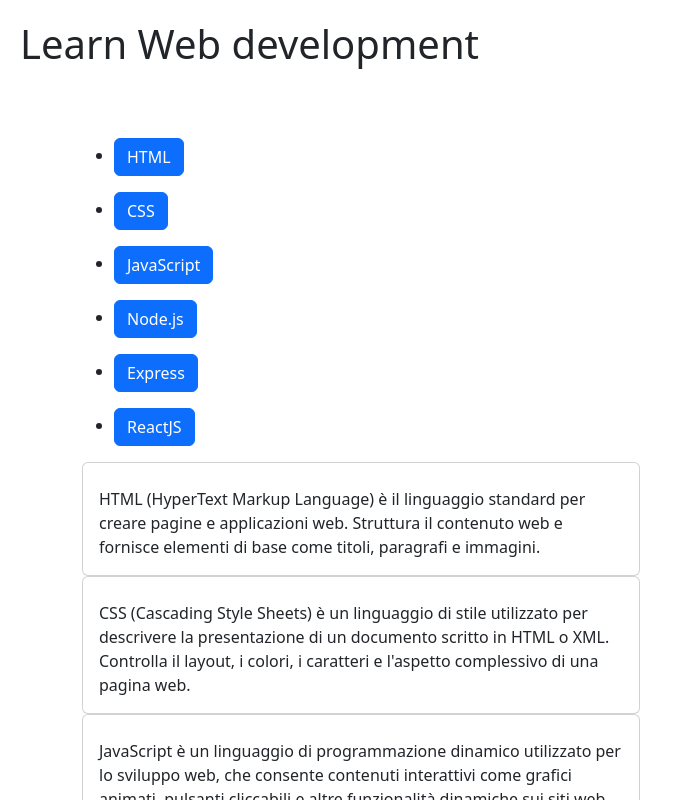
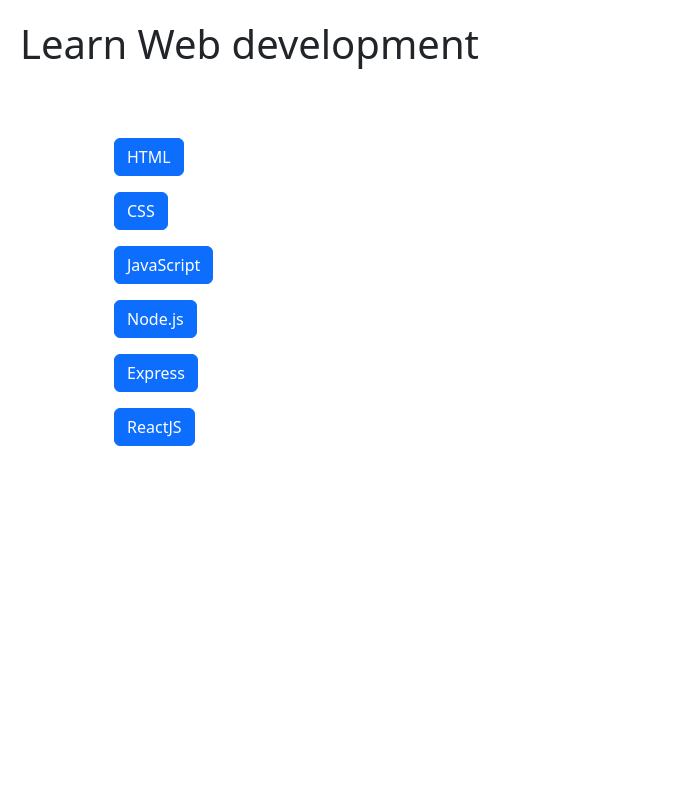
Before and after one commit to FrancescoGiommi/react-use-state, a React (Vite) app: page / in a window 1280 px wide. Shown: the top 800 px of the page, without its empty margins (0-680 px from the left). Built offline with nearby package versions, Linux system fonts and the light colour scheme.

Commit message:
Add comment

```diff
--- a/src/App.jsx
+++ b/src/App.jsx
@@ -20,15 +20,12 @@
 
     Scomporre la card dei dettagli in un componente a parte che mantenga le sue funzionalità */
 
-import { useState } from "react";
 import Header from "./components/Header";
 import Main from "./components/Main";
 import Footer from "./components/Footer";
 import "./App.css";
 
 function App() {
-  const [count, setCount] = useState(0);
-
   return (
     <>
       <Header />
--- a/src/components/Card.jsx
+++ b/src/components/Card.jsx
@@ -1,7 +1,7 @@
 export default function Card({ id, title, description }) {
   return (
     <>
-      <div className="card w-50">
+      <div className="card w-50 mb-3 hidden">
         <div className="card-body" key={id}>
           <h2 className="card-title">{title}</h2>
           <p className="card-text">{description}</p>
--- a/src/components/Main.jsx
+++ b/src/components/Main.jsx
@@ -1,19 +1,39 @@
+import { useState } from "react";
 import { languages } from "../languages/languages";
 import Card from "../components/Card";
+
 /* Export Main */
-export default function Main({ id, title, description }) {
+export default function Main() {
+  const [visible, setVisible] = useState(false);
+
+  const isHidden = true;
+
   return (
     <>
+      <main>
+        {/* Generate card with Map */}
         {languages.map((item) => (
           <ul className="d-flex gap-3">
             <li>
-            <button className="btn btn-primary">{item.title}</button>
+              <button className="btn btn-primary" key={item.id}>
+                {item.title}
+              </button>
             </li>
           </ul>
         ))}
-      {languages.map((item) => (
-        <Card key={item.id} tile={item.title} description={item.description} />
+
+        {/* Generate card with Map */}
+        {languages.map((item, index) => (
+          <div>
+            <Card
+              key={index}
+              title={item.title}
+              description={item.description}
+              onClick={() => "btn" == "language-selected"}
+            />
+          </div>
         ))}
+      </main>
     </>
   );
 }
--- a/src/index.css
+++ b/src/index.css
@@ -7,5 +7,13 @@
 }
 
 ul {
-  text-decoration: none;
+  list-style: none;
 }
+
+.language-selected {
+  color: goldenrod;
+}
+
+.hidden {
+  display: none;
+}
```
Lines whose indentation alone changed are shown as unchanged.
